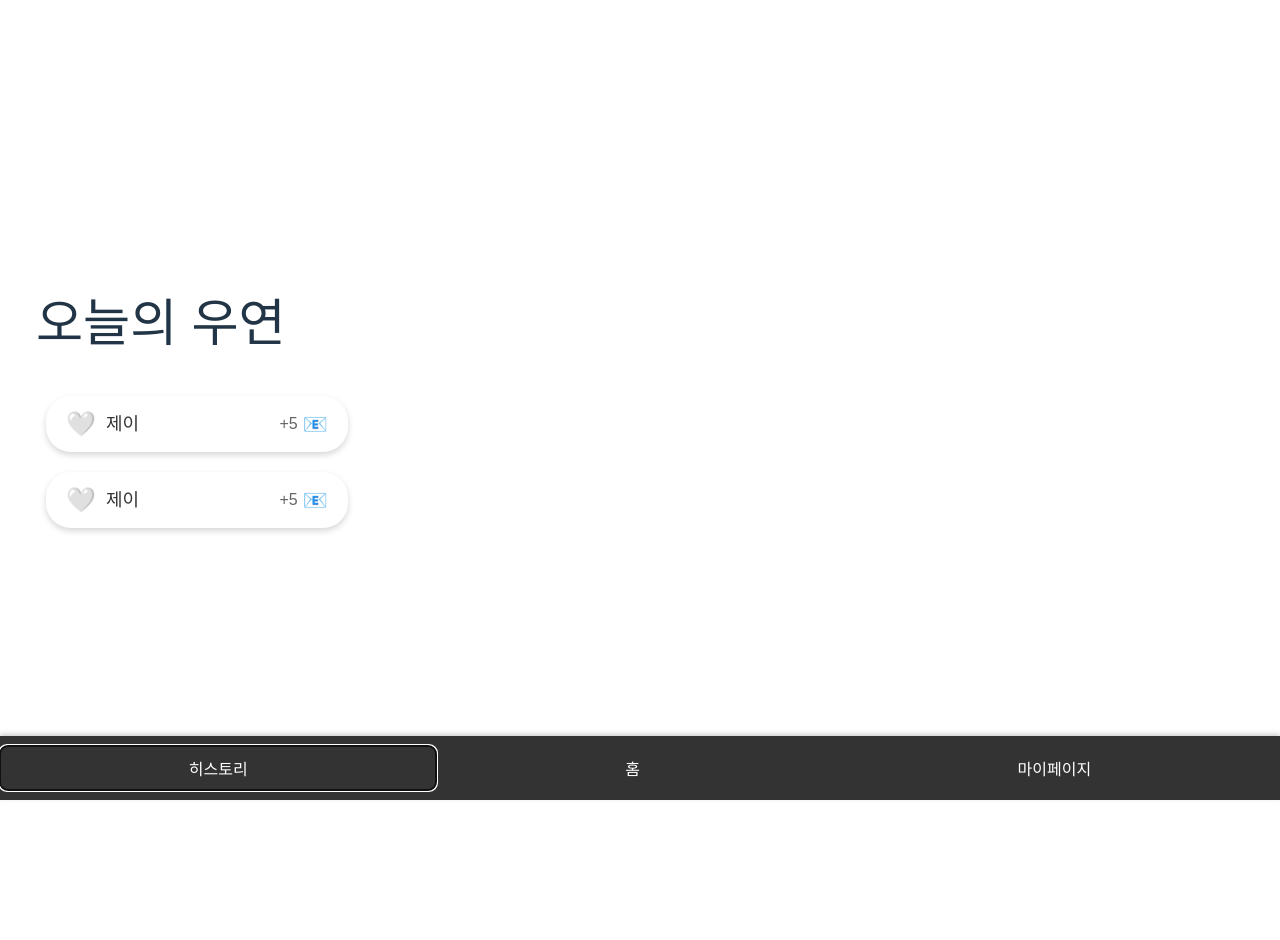
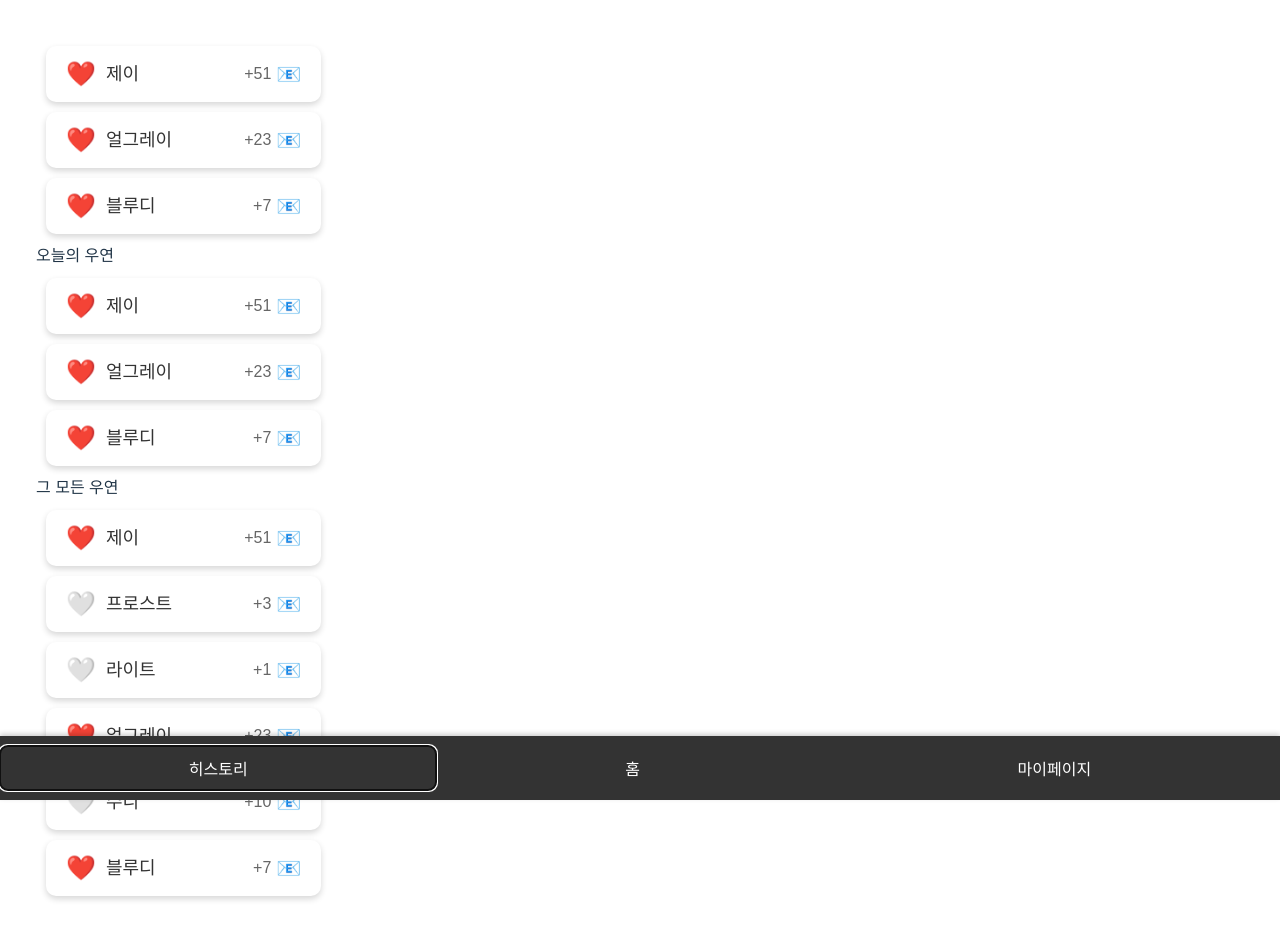
Before and after one commit to 14KGun/5KY, a React (Vite) app in the folder web/: page / in a window 1280 px wide. Both pictures are taken after a click on the button "히스토리". Before the commit the page ends 800 px from the top, so only its background shows below. Built offline with nearby package versions, Linux system fonts and the light colour scheme; a web font is replaced by a local one.

Commit message:
history without design

```diff
--- a/web/src/components/HistoryCard/HistoryCard.css
+++ b/web/src/components/HistoryCard/HistoryCard.css
@@ -4,7 +4,7 @@
     justify-content: space-between;
     padding: 10px 20px;
     background-color: white;
-    border-radius: 25px;
+    border-radius: 10px;
     box-shadow: 0px 3px 6px #00000029;
     margin: 10px;
     font-family: 'Pretendard Variable', sans-serif;
--- a/web/src/components/HistoryCard/HistoryCard.jsx
+++ b/web/src/components/HistoryCard/HistoryCard.jsx
@@ -1,19 +1,11 @@
-import { useState } from 'react';
+import React from 'react';
 import './HistoryCard.css'; // CSS 파일 임포트
 
-// eslint-disable-next-line react/prop-types
-const HistoryCard = ({ nickname, metCount, isHeartFilled }) => {
-  const [heartFilled, setHeartFilled] = useState(isHeartFilled);
-
-  // 하트 아이콘 클릭 핸들러
-  const handleHeartClick = () => {
-    setHeartFilled(!heartFilled);
-  };
-
+const HistoryCard = ({ id, nickname, metCount, isHeartFilled, onHeartClick }) => {
     return (
       <div className="history-card">
-      <div className="heart-icon" onClick={handleHeartClick}>
-        {heartFilled ? '❤️' : '🤍'} {/* 하트 채움 여부에 따라 아이콘 변경 */}
+        <div className="heart-icon" onClick={() => onHeartClick(id)}>
+          {isHeartFilled ? '❤️' : '🤍'} {/* 부모로부터 받은 상태에 따라 하트 표시 */}
         </div>
         <div className="nickname">{nickname}</div>
         <div className="met-count">
--- a/web/src/index.css
+++ b/web/src/index.css
@@ -70,8 +70,8 @@ button:focus-visible {
 .container {
   display: flex; /* Flexbox 레이아웃 사용 */
   flex-direction: column; /* 요소들을 세로로 쌓음 */
-  justify-content: flex-start; /* 컨테이너의 시작점(맨 위)부터 내용을 채움 */
-  align-items: stretch; /* 내부 요소들이 컨테이너의 너비를 꽉 채우도록 함 */
+  justify-content: start; /* 컨테이너의 시작부터 아이템을 쌓음 */
+  align-items: stretch; /* 아이템들이 컨테이너의 시작부분에 정렬됨 */
   padding: 16px; /* 좌우 패딩 제거 */
   width: 100%; /* 너비를 100%로 설정 */
   max-width: 100%; /* 최대 너비를 100%로 설정 */
--- a/web/src/screens/History/History.css
+++ b/web/src/screens/History/History.css
@@ -0,0 +1,15 @@
+.app-container {
+    display: flex;
+    flex-direction: column;
+    padding: 20px;
+    background: #f7f7f7; /* 배경 색 */
+    max-width: 400px; /* 최대 너비 설정 */
+    margin: 0 auto; /* 중앙 정렬 */
+  }
+
+  .section-title {
+    font-size: 20px;
+    font-weight: 600;
+    color: #333;
+    margin: 20px 0; /* 제목 간격 */
+  }
--- a/web/src/screens/History/History.jsx
+++ b/web/src/screens/History/History.jsx
@@ -1,13 +1,52 @@
-import HistoryCard from "../../components/HistoryCard/HistoryCard";
+import React, { useState } from 'react';
+import HistoryCard from '../../components/HistoryCard/HistoryCard';
+
+// 각 항목에 고유한 id 속성을 추가합니다.
+const initialHistoryData = [
+  { id: 1, nickname: "제이", metCount: 51, isHeartFilled: true },
+  { id: 2, nickname: "프로스트", metCount: 3, isHeartFilled: false },
+  { id: 3, nickname: "라이트", metCount: 1, isHeartFilled: false },
+  { id: 4, nickname: "얼그레이", metCount: 23, isHeartFilled: true },
+  { id: 5, nickname: "수니", metCount: 10, isHeartFilled: false },
+  { id: 6, nickname: "블루디", metCount: 7, isHeartFilled: true },
+];
 
 const History = () => {
-    return (
-      <div className="container">
-        <h1>오늘의 우연</h1>
-        <HistoryCard nickname="제이" metCount={5} isHeartFilled={false} />
-        <HistoryCard nickname="제이" metCount={5} isHeartFilled={false} />
+  const [historyData, setHistoryData] = useState(initialHistoryData);
 
+  // 북마크된 항목만 필터링합니다.
+  const bookmarks = historyData.filter((item) => item.isHeartFilled);
+
+  // toggleHeart 함수는 id를 받아 해당하는 항목의 isHeartFilled 상태를 토글합니다.
+  const toggleHeart = (id) => {
+    const updatedHistory = historyData.map((item) =>
+      item.id === id ? { ...item, isHeartFilled: !item.isHeartFilled } : item
+    );
+    setHistoryData(updatedHistory);
+  };
+
+  return (
+    <div className="container">
+      <div className="app-container">
+        {/* 북마크 섹션에도 onHeartClick prop을 전달합니다. */}
+        {bookmarks.map((data) => (
+          <HistoryCard key={data.id} {...data} onHeartClick={toggleHeart} />
+        ))}
+
+        {/* '오늘의 우연' 섹션 */}
+        <div className="section-title">오늘의 우연</div>
+        {bookmarks.map((data) => (
+          <HistoryCard key={data.id} {...data} onHeartClick={toggleHeart} />
+        ))}
+
+        {/* '그 모든 우연' 섹션 */}
+        <div className="section-title">그 모든 우연</div>
+        {historyData.map((data) => (
+          <HistoryCard key={data.id} {...data} onHeartClick={toggleHeart} />
+        ))}
       </div>
-    );};
+    </div>
+  );
+};
 
-  export default History;
+export default History;
```
Lines whose indentation alone changed are shown as unchanged.
